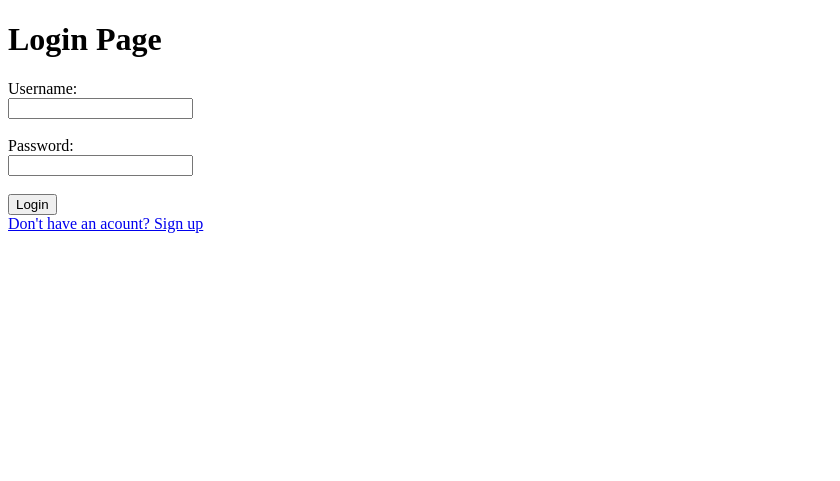
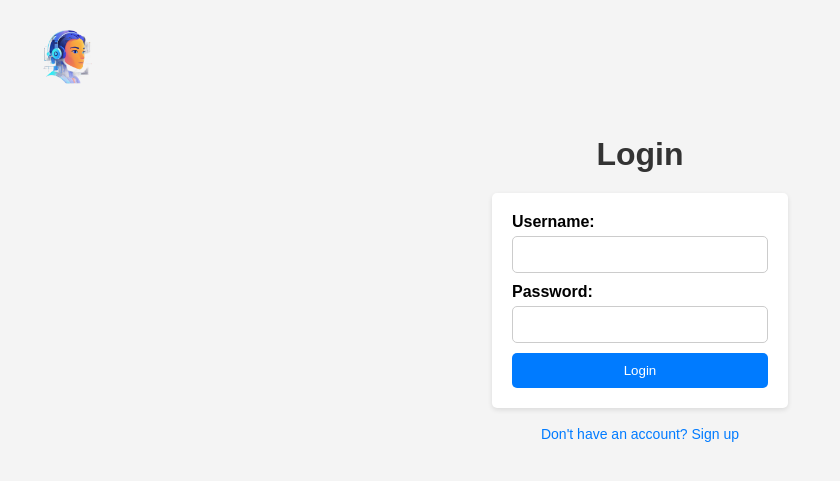
Before and after one commit to krishangnaikar/LLMBot, a Flask app: page /login in a window 1280 px wide. Shown: the top 481 px of the page, without its empty margins (0-840 px from the left). Run offline with Flask 3, Linux system fonts and the light colour scheme.

Commit message:
bug fixes

```diff
--- a/main.py
+++ /dev/null
@@ -1,4 +0,0 @@
-from website.app import app
-
-if __name__ == "__main__":
-    app.run(debug=True, port=8000)
--- a/website/app.py
+++ b/website/app.py
@@ -1,5 +1,8 @@
 from flask import Flask
-from views import views
+try:
+    from views import views
+except ModuleNotFoundError:
+    from website.views import views
 
 
 app = Flask(__name__)
--- a/website/templates/login.html
+++ b/website/templates/login.html
@@ -1,27 +1,103 @@
-<!doctype html>
+<!DOCTYPE html>
 <html lang="en">
 <head>
     <meta charset="UTF-8">
-    <meta name="viewport"
-          content="width=device-width, user-scalable=no, initial-scale=1.0, maximum-scale=1.0, minimum-scale=1.0">
-    <meta http-equiv="X-UA-Compatible" content="ie=edge">
+    <meta name="viewport" content="width=device-width, initial-scale=1.0">
     <title>Login</title>
+    <style>
+        body {
+            font-family: Arial, sans-serif;
+            background-color: #f4f4f4;
+            margin: 0;
+            padding: 0;
+            display: flex;
+            justify-content: center;
+            align-items: center;
+            flex-direction: column;
+        }
+        .header {
+            width: 100%;
+            padding: 20px;
+            display: flex;
+            justify-content: flex-start;
+        }
+        .logo {
+            width: 75px; /* Adjust as needed */
+            height: 75px; /* Adjust as needed */
+            margin-right: 20px;
+            margin-left: 30px;
+            cursor: pointer;
+        }
+        h1 {
+            color: #333;
+            margin-bottom: 20px;
+        }
+        form {
+            background-color: #fff;
+            padding: 20px;
+            border-radius: 5px;
+            box-shadow: 0 2px 5px rgba(0, 0, 0, 0.1);
+        }
+        label {
+            display: block;
+            font-weight: bold;
+            margin-bottom: 5px;
+        }
+        input[type="text"],
+        input[type="password"] {
+            width: 100%;
+            padding: 10px;
+            margin-bottom: 10px;
+            border: 1px solid #ccc;
+            border-radius: 5px;
+            box-sizing: border-box;
+        }
+        .login-failed-message {
+            color: red;
+            display: none;
+            margin-bottom: 10px;
+        }
+        input[type="submit"] {
+            width: 100%;
+            padding: 10px;
+            background-color: #007bff;
+            border: none;
+            border-radius: 5px;
+            color: #fff;
+            cursor: pointer;
+        }
+        input[type="submit"]:hover {
+            background-color: #0056b3;
+        }
+        a {
+            text-decoration: none;
+            color: #007bff;
+            font-size: 14px;
+        }
+    </style>
 </head>
 <body>
-    <h1>Login Page</h1>
+    <div class="header">
+        <img class="logo" src="{{url_for('static', filename='logo.png')}}" alt="Logo" onclick="goToHomePage()">
+    </div>
+    <h1>Login</h1>
     <form id="login-form">
-        <label for="username">Username:</label><br>
-        <input type="text" id="username" name="username"><br><br>
-        <label for="password">Password:</label><br>
+        <label for="username">Username:</label>
+        <input type="text" id="username" name="username">
+        <label for="password">Password:</label>
         <input type="password" id="password" name="password">
-        <br>
-        <div id="login-failed-message" style="color: red; display: none;">Login failed, Incorrect Username or Password</div> <!-- Hidden initially -->
-        <br>
+        <div id="login-failed-message" class="login-failed-message">Login failed, Incorrect Username or Password</div>
         <input type="submit" value="Login">
     </form>
-    <a href="{{url_for('views.register')}}">Don't have an acount? Sign up</a><br>
+    <br>
+    <a href="{{ url_for('views.register') }}">Don't have an account? Sign up</a>
 
     <script>
+
+        function goToHomePage() {
+            window.location.href = '/';
+        }
+
         document.getElementById('login-form').addEventListener('submit', function(event) {
             event.preventDefault(); // Prevent default form submission
 
--- a/website/users.csv
+++ b/website/users.csv
@@ -0,0 +1 @@
+1,example,password123,1,base_user
--- a/website/views.py
+++ b/website/views.py
@@ -1,6 +1,9 @@
 from flask import Blueprint, render_template, request, url_for, session, redirect
-import SlackBot.privateGPT as private
-import login_classes
+import privateGPT as private
+try:
+    import login_classes
+except ModuleNotFoundError:
+    import website.login_classes
 import time
 
 views = Blueprint(__name__, "views")
```
Also changed, not shown: website/templates/home.html (+43 -7 lines), website/templates/index.html (+21 -3 lines), website/templates/register.html (+85 -10 lines), README.md, website/static/logo.png (added).
